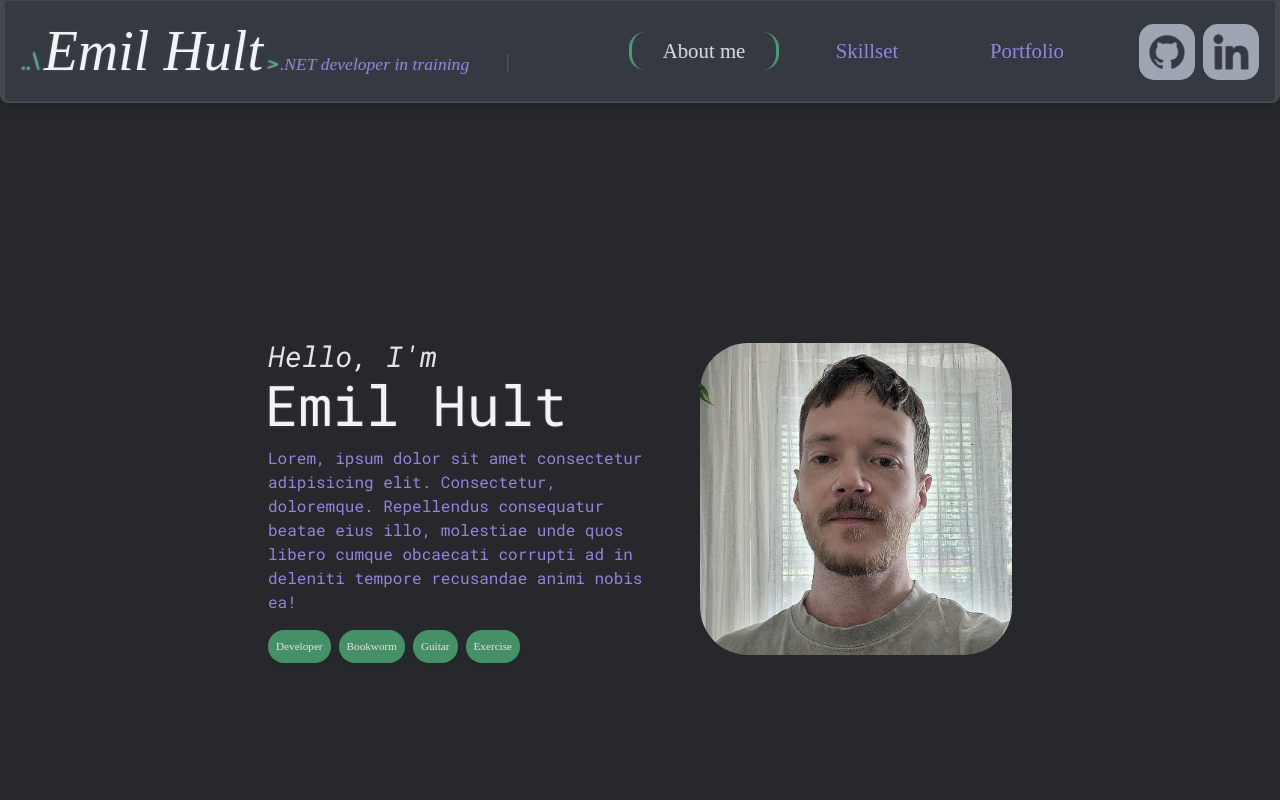
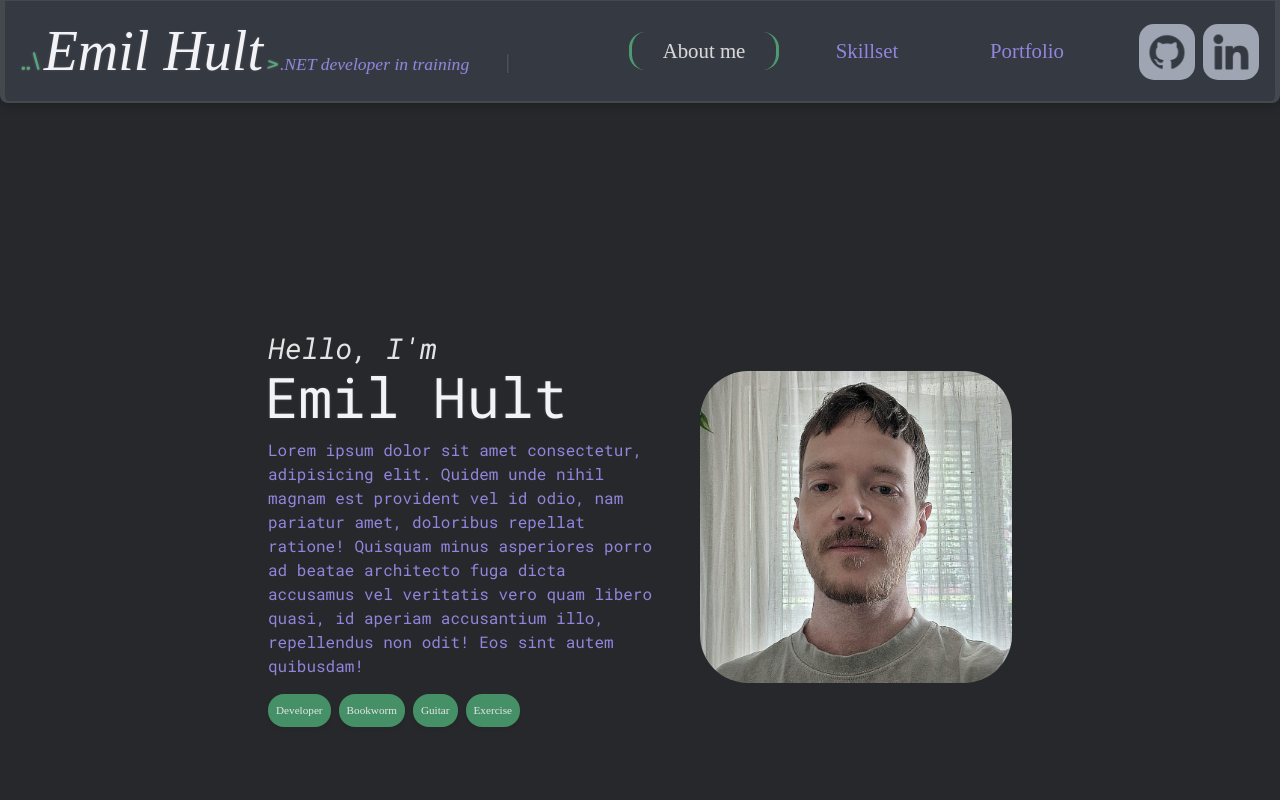
Before and after one commit to mutenJanken/Portfolio-EmilHult, a React (Vite) app: page /about in a window 1280 px wide. Shown: the top 800 px of the page. Built offline with nearby package versions, Linux system fonts and the light colour scheme; a web font is replaced by a local one.

Commit message:
Fixed skill-wrapper padding bug

```diff
--- a/src/components/Aboutme.jsx
+++ b/src/components/Aboutme.jsx
@@ -16,9 +16,10 @@ function Aboutme() {
               <h2 className="greeting-text">Hello, I'm</h2>
               <h1 className="greeting-text-h1">Emil Hult</h1>
               <p className="aboutme-description-wrapper">
-                Lorem, ipsum dolor sit amet consectetur adipisicing elit. Consectetur, doloremque. Repellendus
-                consequatur beatae eius illo, molestiae unde quos libero cumque obcaecati corrupti ad in
-                deleniti tempore recusandae animi nobis ea!
+                Lorem ipsum dolor sit amet consectetur, adipisicing elit. Quidem unde nihil magnam est
+                provident vel id odio, nam pariatur amet, doloribus repellat ratione! Quisquam minus
+                asperiores porro ad beatae architecto fuga dicta accusamus vel veritatis vero quam libero
+                quasi, id aperiam accusantium illo, repellendus non odit! Eos sint autem quibusdam!
               </p>
               <div className="intrest-horizontal">
                 <div className="intrest">Developer</div>
--- a/src/index.scss
+++ b/src/index.scss
@@ -829,6 +829,8 @@ section {
 
   @media screen and (max-width: 768px) {
     // border-bottom: 0.5px solid #66faa47e;
+  padding: 0.5rem 1.5rem 1.5rem 1rem;
+
   }
 }
 
@@ -1019,9 +1021,10 @@ section {
   @media screen and (max-width: 768px) {
     border-left: 3px solid #66faa47e;
     // border-right: 3px solid #66faa47e;
+    // border-bottom: 1px solid #66faa47e;
     // border-bottom-right-radius: 4rem;
     border-top-right-radius: 0.85rem;
-    border-bottom-left-radius: 4rem;
+    border-bottom-left-radius: 7rem;
     width: 8rem;
     // height: 9rem;
   }
@@ -1061,6 +1064,11 @@ section {
   align-items: center;
   width: 100%;
   padding: 0 0.5rem 1rem 0.5rem;
+
+  @media screen and (max-width: 768px){
+    padding: 0 0.5rem 0.9rem 0.5rem;
+
+  }
 }
 
 .project-description {
@@ -1079,7 +1087,7 @@ section {
   }
 
   @media screen and (max-width: 768px) {
-    font-size: 0.8rem;
+    font-size: 0.7rem;
     width: 100%;
     margin-right: -0.5rem;
   }
```
